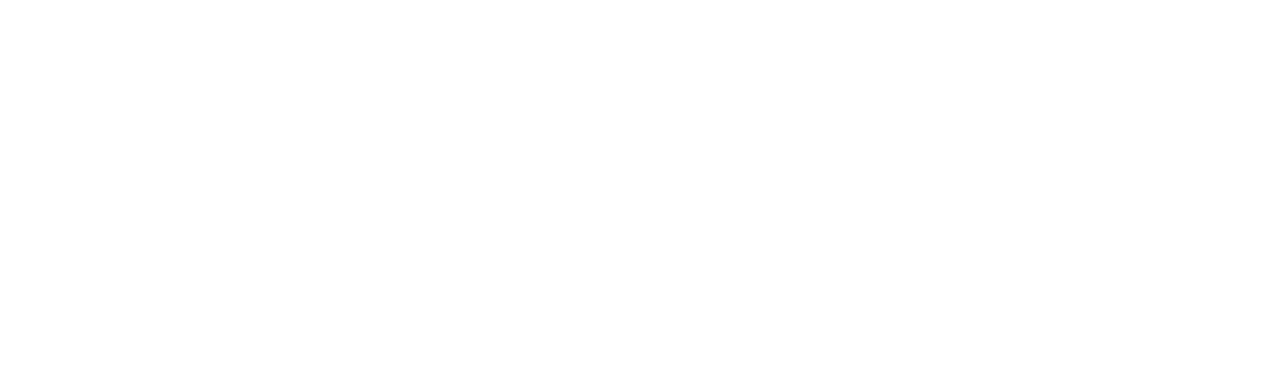
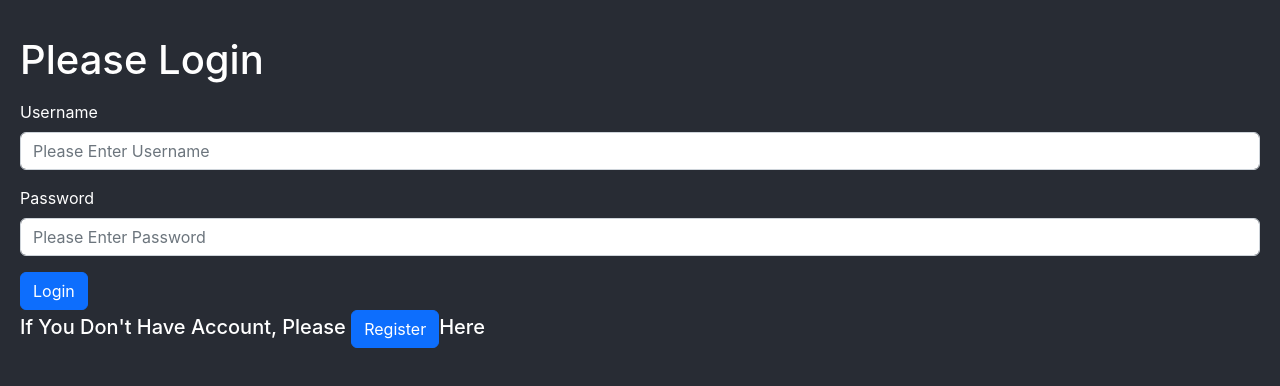
Before and after one commit to cseshahriar/blog-react-frontend, a React (Create React App) app: page / in a window 1280 px wide. Shown: the top 386 px of the page. Built offline with nearby package versions, Linux system fonts and the light colour scheme.

Commit message:
route element fix

```diff
--- a/src/index.js
+++ b/src/index.js
@@ -13,8 +13,8 @@
 function Router() {
     return(
         <Routes>
-            <Route exact path = "/" component = {Login}/>
-            <Route exact path = "/articles" component = {App}/>
+            <Route exact path="/" element={<Login/>}/>
+            <Route exact path= "/articles" element={<App/>}/>
         </Routes>
     )
 }
```
